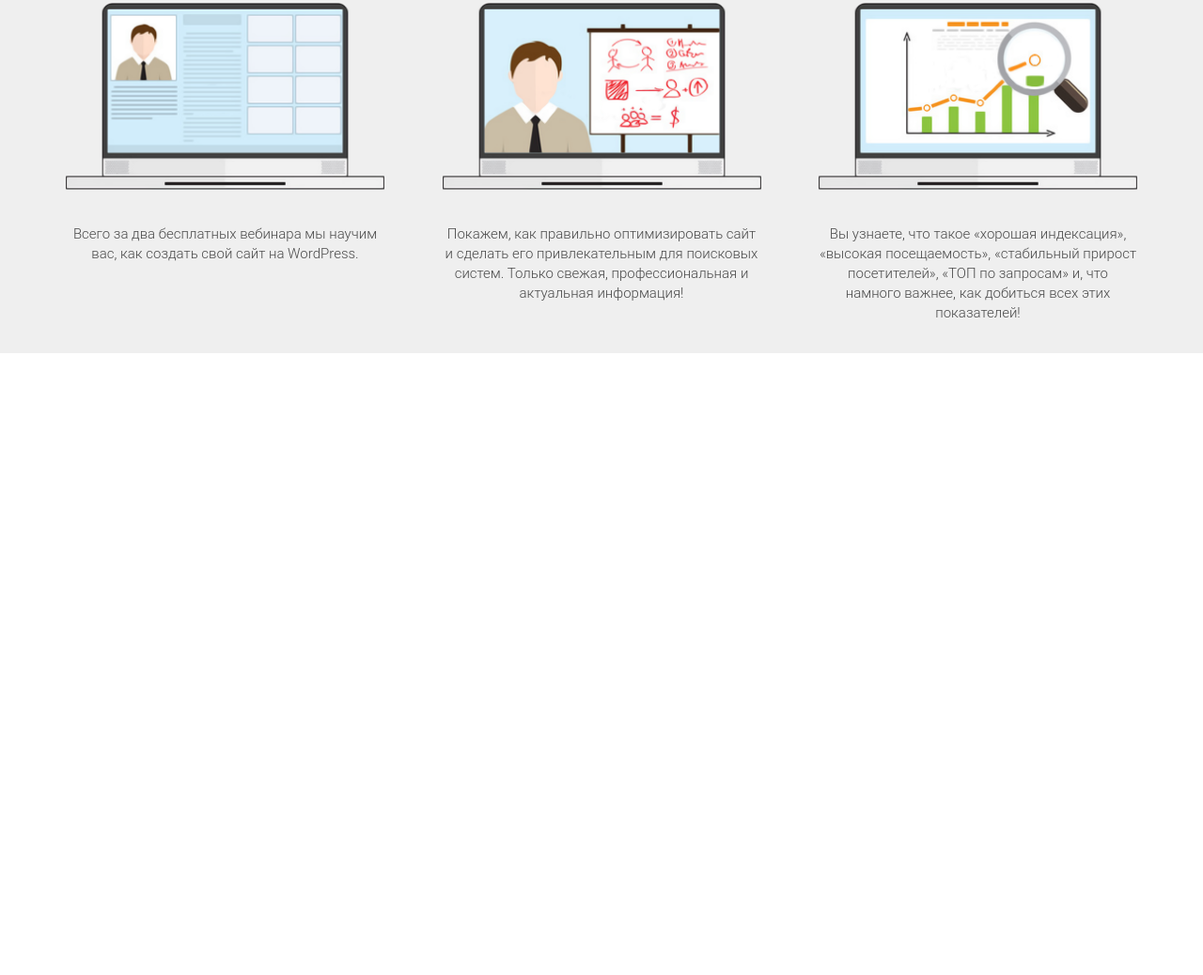
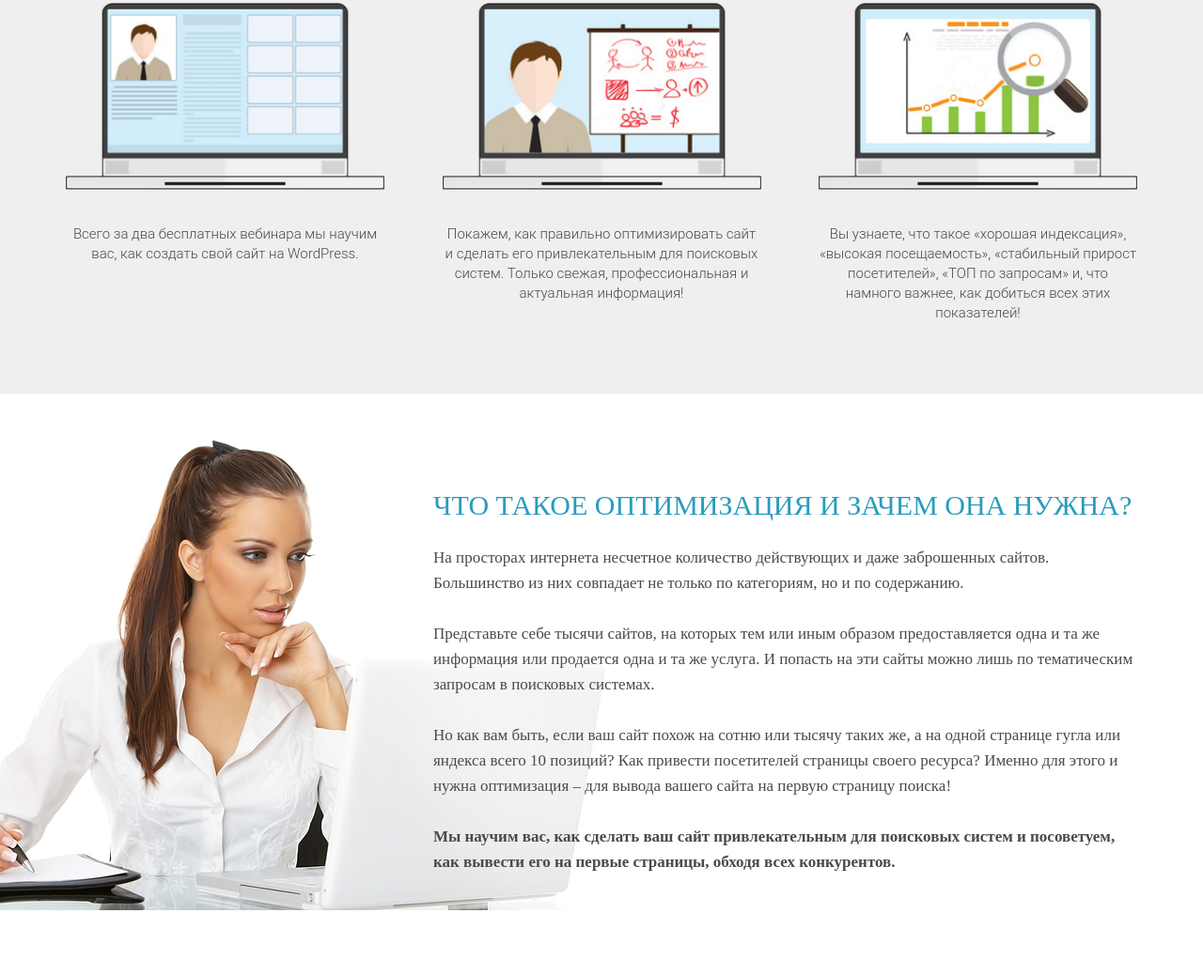
Before and after one commit to BelikovAV/SomeFrontendProjects, a plain HTML site: page Project_1/src/index.html in a window 1280 px wide. Shown: the part 1028-2066 px from the top of the page at 94% size. Before the commit the page ends 1404 px from the top, so only its background shows below. Drawn offline with Linux system fonts and the light colour scheme.

Commit message:
Section 3

```diff
--- a/Project_1/src/css/style.css
+++ b/Project_1/src/css/style.css
@@ -5,6 +5,7 @@
 }
 
 .container {
+    position: relative;
     width: 1140px;
     margin: 0 auto;
 }
@@ -116,7 +117,7 @@ h2.title {
 /* Section 2 */
 
 .waiting {
-    height: 604px;
+    min-height: 604px;
     background-color: #efefef;
     padding: 85px 0 75px 0;
 }
@@ -170,3 +171,40 @@ h2.title {
     font-weight: 300;
     line-height: 21px;
 }
+
+.optimization {
+    min-height: 550px;
+    padding: 102px 0 107px 0;
+}
+
+.optimization .optimization_header {
+    margin-left: 391px;
+    color: #299cbd;
+    font-family: "Roboto - Black";
+    font-size: 30px;
+    font-weight: 400;
+    text-transform: uppercase;
+}
+
+.optimization .optimization_text {
+    margin-top: 25px;
+    margin-left: 391px;
+    color: #4a4a4a;
+    font-size: 17px;
+    font-weight: 300;
+    line-height: 27px;
+    font-family: "Roboto - Light";
+    font-weight: 300;
+}
+
+.optimization .optimization_text span {
+    font-family: "Roboto - Bold";
+    font-weight: 700;
+}
+
+.optimization .optimization_img {
+    position: absolute;
+    top: -54px;
+    left: -240px;
+    z-index: -1;
+}
--- a/Project_1/src/index.html
+++ b/Project_1/src/index.html
@@ -64,5 +64,20 @@
         </div>
     </section>
 
+    <section class="optimization">
+        <div class="container">
+            <h2 class="optimization_header">Что такое оптимизация и зачем она нужна?</h2>
+            <div class="optimization_text">На просторах интернета несчетное количество действующих и даже заброшенных сайтов. Большинство из них совпадает не только по категориям, но и по содержанию.
+                <br><br>
+                Представьте себе тысячи сайтов, на которых тем или иным образом предоставляется одна и та же информация или продается одна и та же услуга. И попасть на эти сайты можно лишь по тематическим запросам в поисковых системах.
+                <br><br>
+                Но как вам быть, если ваш сайт похож на сотню или тысячу таких же, а на одной странице гугла или яндекса всего 10 позиций? Как привести посетителей страницы своего ресурса? Именно для этого и нужна оптимизация – для вывода вашего сайта на первую страницу поиска!
+                <br><br>
+                <span>Мы научим вас, как сделать ваш сайт привлекательным для поисковых систем и посоветуем, как вывести его на первые страницы, обходя всех конкурентов.</span>
+                </div>
+                <img src="img/woman_bg.jpg" alt="woman" class="optimization_img">
+        </div>
+    </section>
+
 </body>
 </html>
```
